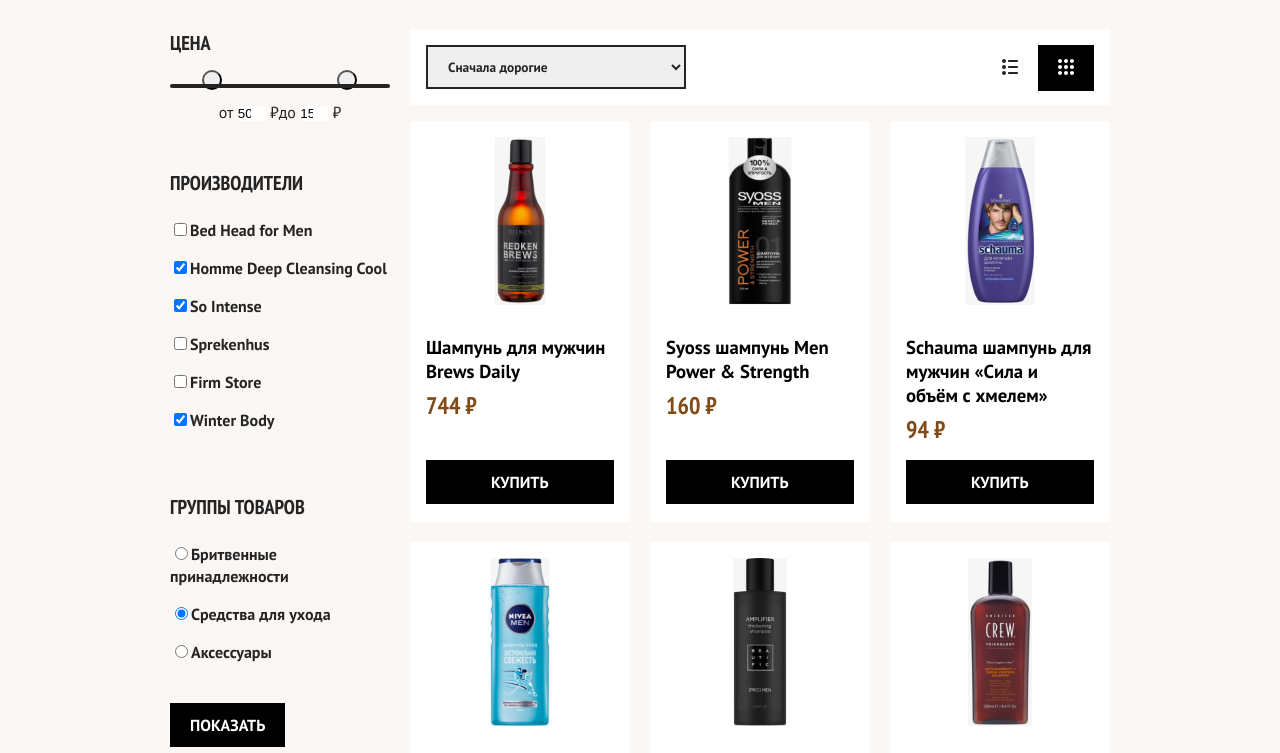
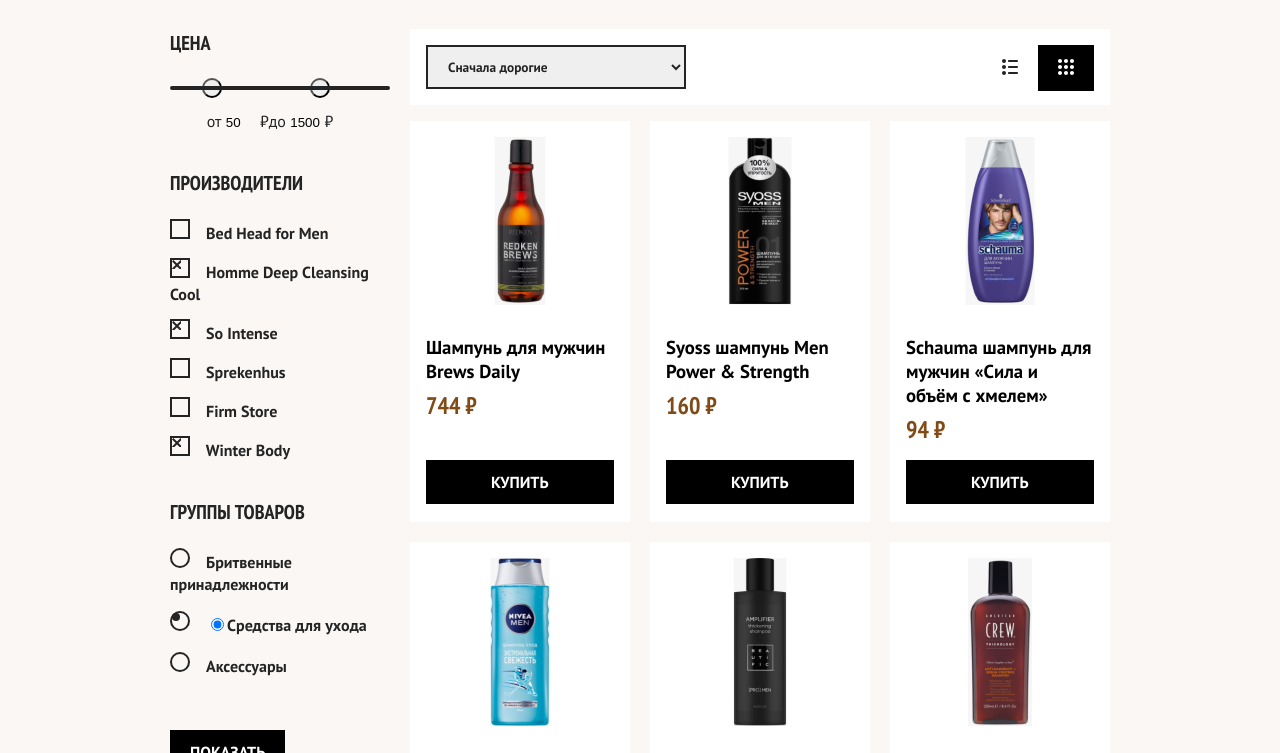
Before and after one commit to ivan1945kozhevnikov/barbershop, a plain HTML site: page catalog.html in a window 1280 px wide. Shown: the part 186-939 px from the top of the page. Drawn offline with Linux system fonts and the light colour scheme.

Commit message:
fix after code review-1

```diff
--- a/catalog.html
+++ b/catalog.html
@@ -58,7 +58,7 @@
       </div>
      </header>
      <main class="catalog-main">
-       <div class="container">
+      <header class="catalog-header">
        <h1 class="catalog-title">Каталог</h1>
        <ul class="breadcrumbs">
          <li class="breadcrumbs-item">
@@ -68,91 +68,98 @@
           <a class="breadcrumbs-link breadcrumbs-link-active">Каталог</a>
         </li>
        </ul>
-    </div>
-     <div class="section-container container">
-       <h2 class="visually-hidden">Фильтр товаров и список товаров</h2>
-       <section class="section-filters">
+      </header>
+      <div class="sections-container">
+       <h2 class="visually-hidden">Фильтр товаров</h2>
+       <section>
         <form>
-         <fieldset class="fieldset fieldset-price">
-           <legend class="title-price">Цена</legend>
-           <ul class="list-price">
-             <li>
-              <button class="button-price">
+          <fieldset class="catalog-filter-group">
+           <legend class="catalog-filter-title">Цена</legend>
+           <div class="range">
+             <div class="range-bar">
+              <button class="range-toggle">
                <span class="visually-hidden">Выбрать минимальную цену</span>
              </button>
-            </li>
-            <li>
-              <button class="button-price">
+              <button class="range-toggle">
                 <span class="visually-hidden">Выбрать максимальную цену</span>
               </button>
-           </li>
-          </ul>
-          <div class="div-price">
-            <label class="label-price">
+             </div>
+           </div>
+           <div class="range-inputs-wrapper">
+            <label class="catalog-filter-label">
               От
-             <input class="input-price" type="number" name="min-price"  min="50" max="1500"
+             <input class="range-input" type="number" name="min-price"  min="50" max="1500"
              value="50" step="1">
               ₽
             </label>
-            <label class="label-price">
+            <label class="catalog-filter-label">
              До
-             <input class="input-price" type="number" name="max-price"  min="50" max="1500"
+             <input class="range-input" type="number" name="max-price"  min="50" max="1500"
              value="1500" step="1">
              ₽
             </label>
            </div>
          </fieldset>
-         <fieldset class="fieldset fieldset-avtor">
+         <fieldset class="catalog-filter-group">
            <legend class="fieldset-title">Производители</legend>
            <ul class="list-avtor">
                <li class="avtor-item">
                    <label>
-                       <input type="checkbox" name="bed-head-for-men">Bed Head for Men
+                      <span class="fake"></span>
+                       <input class="checkbox" type="checkbox" name="bed-head-for-men">Bed Head for Men
                    </label>
                </li>
                <li class="avtor-item">
                    <label>
-                       <input type="checkbox" name="homme-deep-cleansing-cool" checked>Homme Deep Cleansing Cool
+                       <span class="fake-active"></span>
+                       <input class="checkbox" type="checkbox" name="homme-deep-cleansing-cool" checked>Homme Deep Cleansing Cool
                    </label>
                </li>
                <li class="avtor-item">
                    <label>
-                       <input type="checkbox" name="so-intense" checked>So Intense
+                       <span class="fake-active"></span>
+                       <input class="checkbox" type="checkbox" name="so-intense" checked>So Intense
                    </label>
                </li>
                <li class="avtor-item">
                    <label>
-                       <input type="checkbox" name="sprekenhus">Sprekenhus
+                       <span class="fake"></span>
+                       <input class="checkbox" type="checkbox" name="sprekenhus">Sprekenhus
                    </label>
                </li>
                <li class="avtor-item">
                    <label>
-                       <input type="checkbox" name="firm-storе">Firm Storе
+                       <span class="fake"></span>
+                       <input class="checkbox" type="checkbox" name="firm-storе">Firm Storе
                    </label>
                </li>
                <li class="avtor-item">
                    <label>
-                       <input type="checkbox" name="winter-body" checked>Winter Body
+                       <span class="fake-active"></span>
+                       <input class="checkbox" type="checkbox" name="winter-body" checked>Winter Body
                    </label>
                </li>
            </ul>
          </fieldset>
-         <fieldset class="fieldset fieldset-products">
+         <fieldset class="catalog-filter-group">
           <legend class="fieldset-title">Группы товаров</legend>
           <ul class="list-products">
            <li class="products-item">
                <label>
-                 <input type="radio" name="product-group"  value="shaving-accessories">Бритвенные принадлежности
+                 <span class="radio-fake"></span>
+                 <input class="radio" type="radio" name="product-group"  value="shaving-accessories">Бритвенные принадлежности
                </label>
            </li>
            <li class="products-item">
                <label>
-                 <input type="radio" name="product-group" value="care-products" checked>Средства для ухода
+                 <span class="radio-fake-active"></span>
+                 <input clss="radio" type="radio" name="product-group" value="care-products" checked>Средства для ухода
                </label>
            </li>
            <li class="products-item">
                <label>
-                 <input type="radio" name="product-group" value="accessories">Аксессуары
+                 <span class="radio-fake"></span>
+                 <input class="radio" type="radio" name="product-group" value="accessories">Аксессуары
                </label>
            </li>
          </ul>
@@ -162,7 +169,8 @@
          </button>
         </form>
        </section>
-       <section class="section-sorting-products">
+       <section class="catalog-products">
+        <h2 class="visually-hidden">Список товаров</h2>
         <div class="sorting">
          <select class="select-sorting" aria-label="Сортировка">
           <option value="expensive" selected>Сначала дорогие</option>
--- a/styles.css
+++ b/styles.css
@@ -562,6 +562,12 @@
     margin: 0 0 16px 0;
 }
 
+.catalog-header {
+    width: 940px;
+    margin: 0 auto 32px;
+    padding: 0 15px;
+}
+
 .breadcrumbs {
     display: flex;
     margin: 0;
@@ -599,80 +605,78 @@
     color: #595959;
 }
 
-.section-container {
+.sections-container {
     display: flex;
     justify-content: space-between;
+    width: 940px;
+    margin: 0 auto;
+    padding: 0 40px 0 40px;
 }
 
-.section-filters{
-    width: 220px;
-}
-
-.fieldset {
-    margin: 32px 0 40px 0;
+.catalog-filter-group {
+    margin: 0 0 37px;
     padding: 0;
     border: none;
 }
 
-.fieldset-price {
-    height: 100px;
-}
-
-.title-price {
+.catalog-filter-title {
     position: relative;
     font-size: 20px;
     font-weight: 700;
     line-height: 28px;
     text-transform: uppercase;
     padding: 0;
-    margin: 0;
+    margin: 0 0 21px;
 }
 
-.title-price::before {
+.catalog-filter-title::before {
     position: absolute;
     content: " ";
     width: 220px;
     height: 4px;
-    top: 55px;
+    top: 57px;
     background-color: #242424;
     border-radius: 25px;
 }
 
-.list-price {
+.range {
+    margin: 0 40px 12px 32px;
+    padding: 0;
+}
+
+.range-bar {
     display: flex;
     justify-content: space-between;
-    width: 155px;
-    margin: 12px 0 0 32px;
-    padding: 0;
-    list-style: none;
 }
 
-.button-price {
+.range-toggle {
     width: 20px;
     height: 20px;
     border-radius: 50%;
 }
 
-.div-price {
+.range-inputs-wrapper {
     display: flex;
     justify-content: center;
-    margin: 8px 0 0 0;
 }
 
-.label-price {
+.catalog-filter-label {
     font-family: "PT Sans", sans-serif;
     line-height: 22px;
     text-transform: lowercase;
 }
 
-.input-price {
-    width: 28px;
+.range-input {
+    width: 30px;
     padding: 0;
     border: none;
+    background-color: #fbf7f4;
 }
 
-.fieldset-avtor {
-    height: 284px;
+.range-input::-webkit-outer-spin-button,
+.range-input::-webkit-inner-spin-button {
+    appearance: none;
+    margin: 0;
 }
 
 .fieldset-title {
@@ -685,6 +689,7 @@
 }
 
 .list-avtor {
+    width: 200px;
     margin: 22px 0 0 0;
     padding: 0;
     list-style: none;
@@ -694,18 +699,45 @@
     font-family: "PT Sans", sans-serif;
     font-weight: 700;
     line-height: 22px;
-    margin-bottom: 16px;
+    margin-bottom: 14px;
 }
 
 .avtor-item:last-child {
     margin: 0;
 }
 
-.fieldset-products {
-    height: 170px;
+.checkbox{
+    display: none;
+}
+
+.fake {
+    display: inline-block;
+    width: 16px;
+    height: 16px;
+    margin-right: 12px;
+    border: 2px solid #242424;
+}
+
+.fake-active{
+    position: relative;
+    display: inline-block;
+    width: 16px;
+    height: 16px;
+    margin-right: 12px;
+    border: 2px solid #242424;
+}
+
+.fake-active::before {
+    position: absolute;
+    content: "";
+    width: 9px;
+    height: 9px;
+    background-image: url("img/cross.svg");
+    background-repeat: no-repeat;
 }
 
 .list-products {
+    width: 200px;
     margin: 22px 0 0 0;
     padding: 0;
     list-style: none;
@@ -719,7 +751,42 @@
     margin-bottom: 16px;
 }
 
-.section-sorting-products{
+.radio {
+    display: none;
+}
+
+.radio-fake {
+    display: inline-block;
+    width: 16px;
+    height: 16px;
+    margin-right: 12px;
+	border-radius: 50%;
+    border: 2px solid #242424;
+}
+
+.radio-fake-active {
+    position: relative;
+    display: inline-block;
+    width: 16px;
+    height: 16px;
+    margin-right: 12px;
+	border-radius: 50%;
+    border: 2px solid #242424;
+}
+
+.radio-fake-active::before {
+    position: absolute;
+    content: "";
+    width: 8px;
+    height: 8px;
+    width: 8px;
+    height: 8px;
+    background-color: #242424;
+	border-radius: 50%;
+    border: none;
+}
+
+.catalog-products{
     width: 700px;
 }
 
@@ -728,7 +795,7 @@
     justify-content: space-between;
     width: 700px;
     height: 76px;
-    margin: 32px 0 16px;
+    margin: 0 0 16px;
     background-color: #ffffff;
 }
 
```
Also changed, not shown: img/cross.svg (added). Lines whose indentation alone changed are shown as unchanged.
